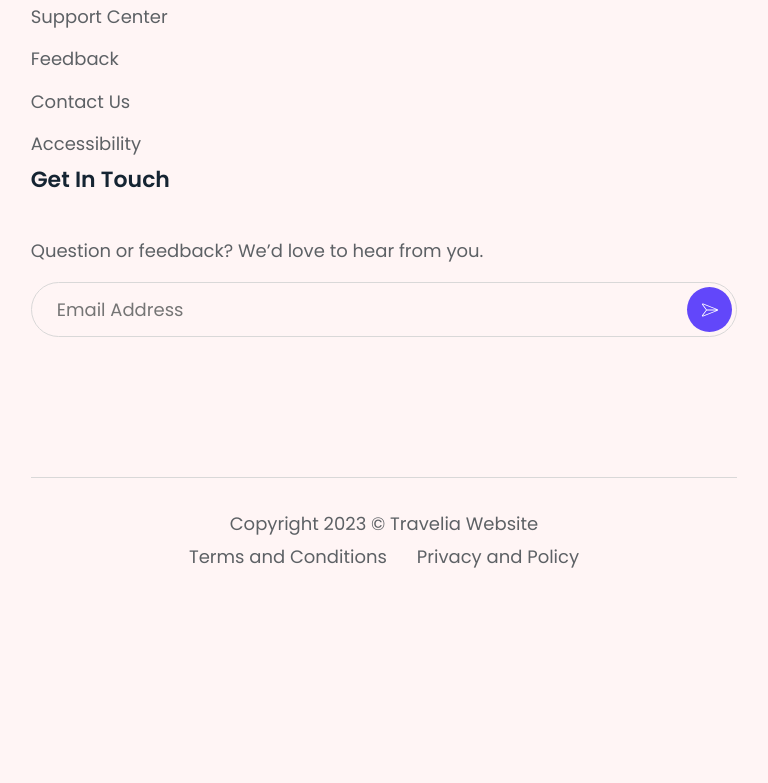
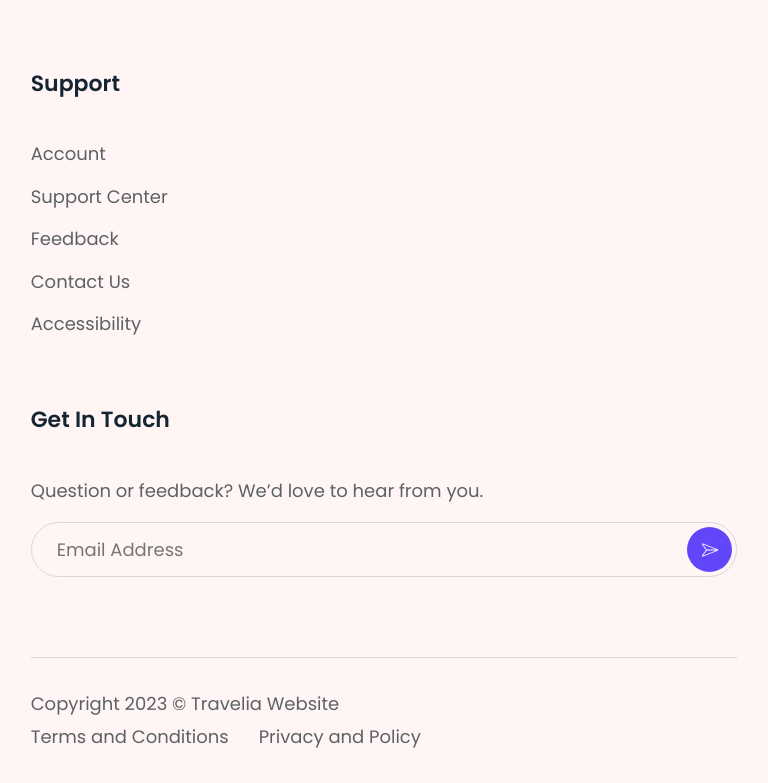
Before and after one commit to Meetkamal256/travelia-website-react-typescript, a React (Vite) app: page / in a window 768 px wide. Shown: the part 9748-10531 px from the top of the page. Before the commit the page ends 10351 px from the top, so only its background shows below. Built offline with nearby package versions, Linux system fonts and the light colour scheme.

Commit message:
modified footer component styling

```diff
--- a/src/components/footer/footer.css
+++ b/src/components/footer/footer.css
@@ -1,4 +1,4 @@
-.footer__container {
+.footer__top {
   display: grid;
   grid-template-columns: 1fr 0.5fr 0.6fr 0.6fr 1fr;
   gap: 60px;
@@ -92,27 +92,24 @@
   padding-block: 30px;
   margin-block-start: 80px;
   border-block-start: 1px solid var(--border-gainsboro);
-  text-align: center;
 }
 
 .copyright__list {
   display: flex;
   gap: 30px;
   white-space: nowrap;
-  margin-inline: auto;
-
 }
 
 /* Responsive styles */
 
 @media (min-width: 768px) and (max-width: 1200px) {
-  .footer__container {
+  .footer__top {
     grid-template-columns: 1fr 1fr;
   }
 }
 
 @media (max-width: 768px) {
-  .footer__container {
+  .footer__top {
     grid-template-columns: 1fr;
   }
 
```
